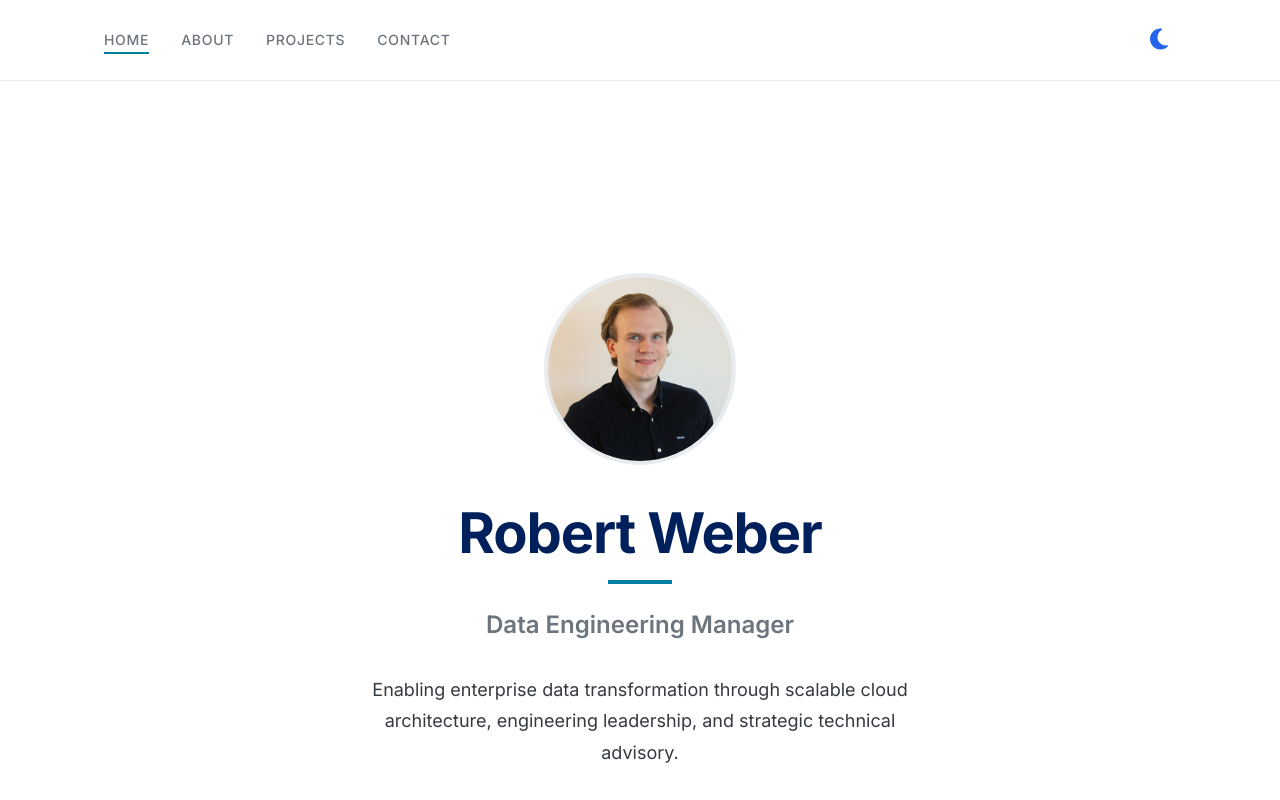
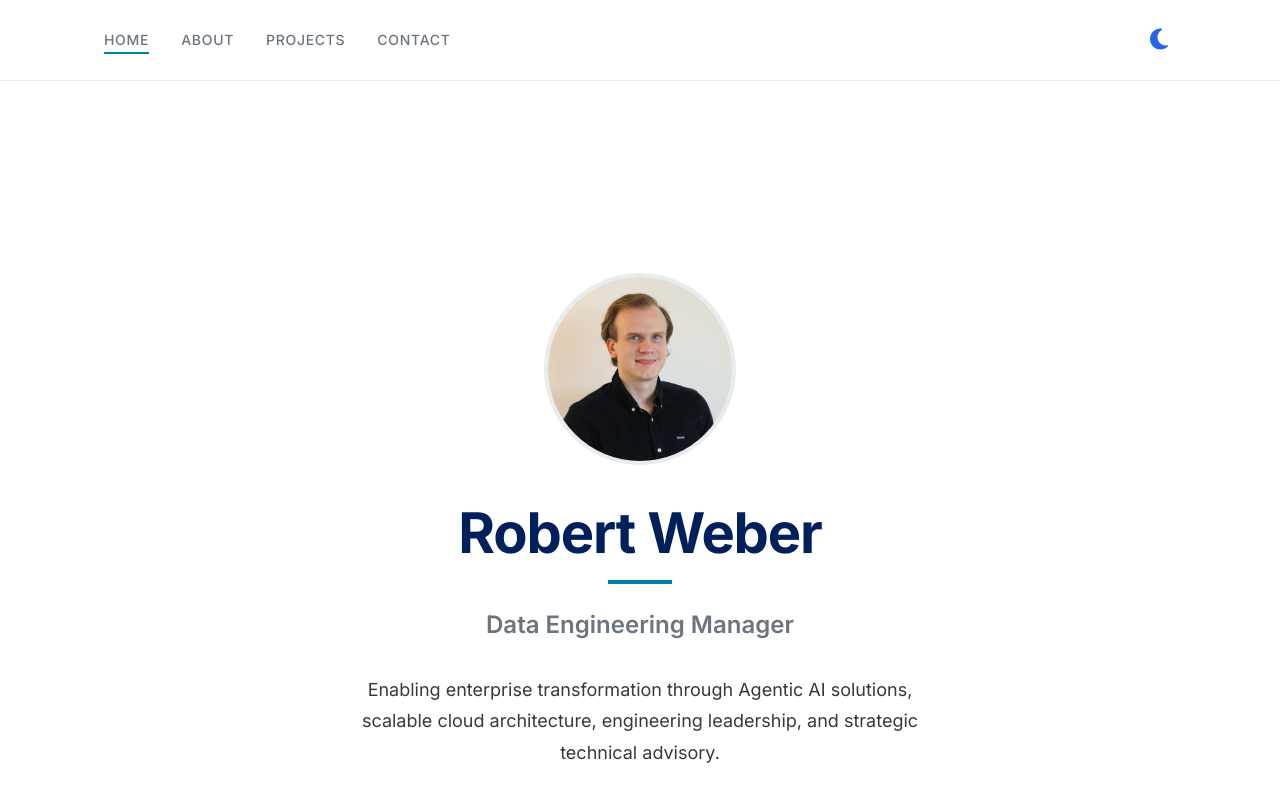
Before and after one commit to MrRobWeb/MrRobWeb.github.io, a Vue app: page / in a window 1280 px wide. Shown: the top 800 px of the page. Built offline with nearby package versions, Linux system fonts and the light colour scheme.

Commit message:
fix: fix deplyoment script

```diff
--- a/src/views/AboutView.vue
+++ b/src/views/AboutView.vue
@@ -17,7 +17,7 @@
 
         <div class="space-y-6">
           <p class="text-body-lg text-corporate-dark-gray dark:text-corporate-light-gray">
-            Data Engineering Manager with expertise in cloud architecture, data platform development,
+            Data Engineering Manager with expertise in agentic AI, cloud architecture, data platform development,
             and engineering team leadership. Delivering scalable solutions that transform how
             organizations leverage data for strategic decision-making.
           </p>
--- a/src/views/HomeView.vue
+++ b/src/views/HomeView.vue
@@ -38,7 +38,7 @@
           class="text-body-lg text-corporate-dark-gray dark:text-corporate-light-gray max-w-xl mx-auto mb-10 opacity-0 animate-fade-in"
           style="animation-delay: 0.4s"
         >
-          Enabling enterprise data transformation through scalable cloud architecture,
+          Enabling enterprise transformation through Agentic AI solutions, scalable cloud architecture,
           engineering leadership, and strategic technical advisory.
         </p>
 
```
